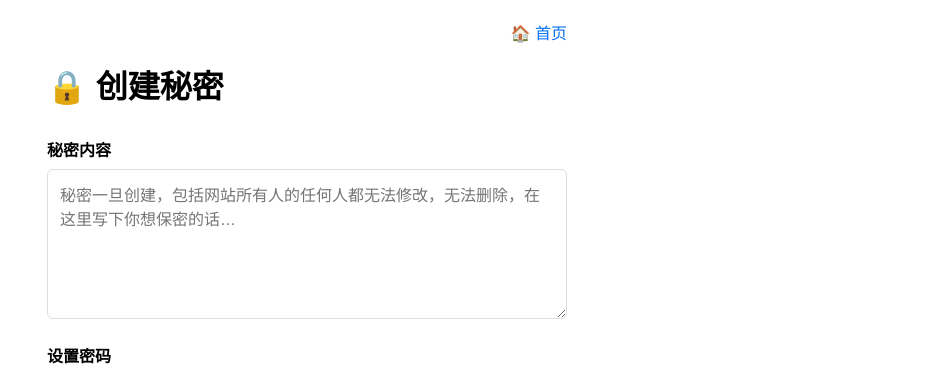
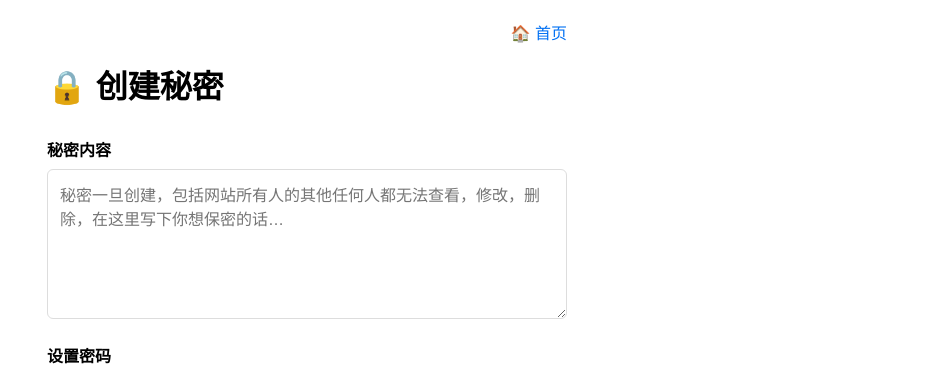
Before and after one commit to lanfenglongdi/secret-capsule, a Next.js app: page /create in a window 1280 px wide. Shown: the top 369 px of the page, without its empty margins (333-1280 px from the left). Built offline with nearby package versions, Linux system fonts and the light colour scheme.

Commit message:
feat: 更新创建秘密提示文字，强调无法查看、修改、删除

```diff
--- a/app/create/page.tsx
+++ b/app/create/page.tsx
@@ -167,7 +167,7 @@ export default function Create() {
           秘密内容
         </label>
         <textarea
-          placeholder="秘密一旦创建，包括网站所有人的任何人都无法修改，无法删除，在这里写下你想保密的话…"
+          placeholder="秘密一旦创建，包括网站所有人的其他任何人都无法查看，修改，删除，在这里写下你想保密的话…"
           value={text}
           onChange={(e) => setText(e.target.value)}
           style={{
```
